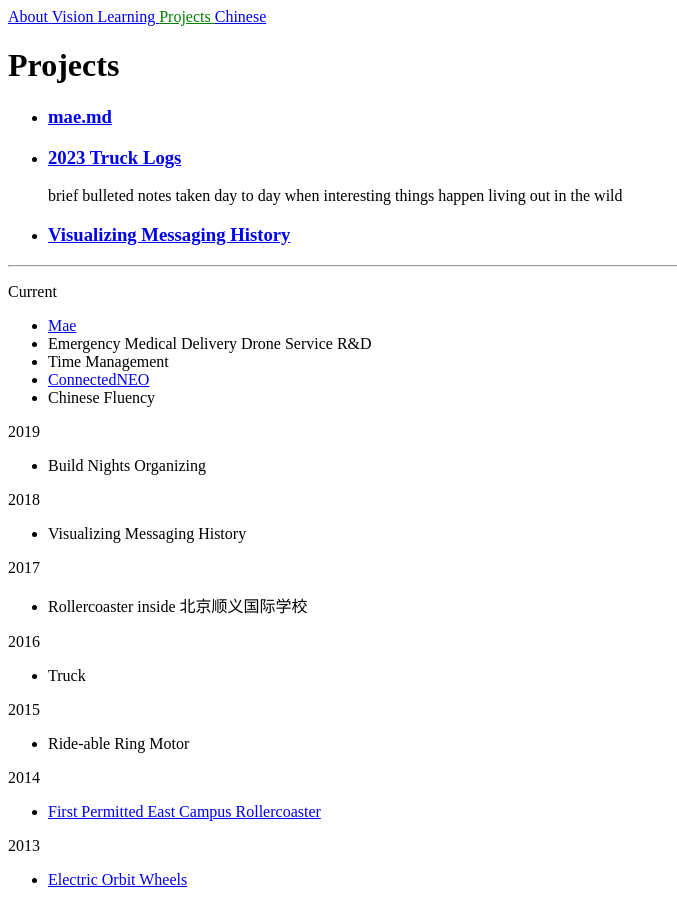
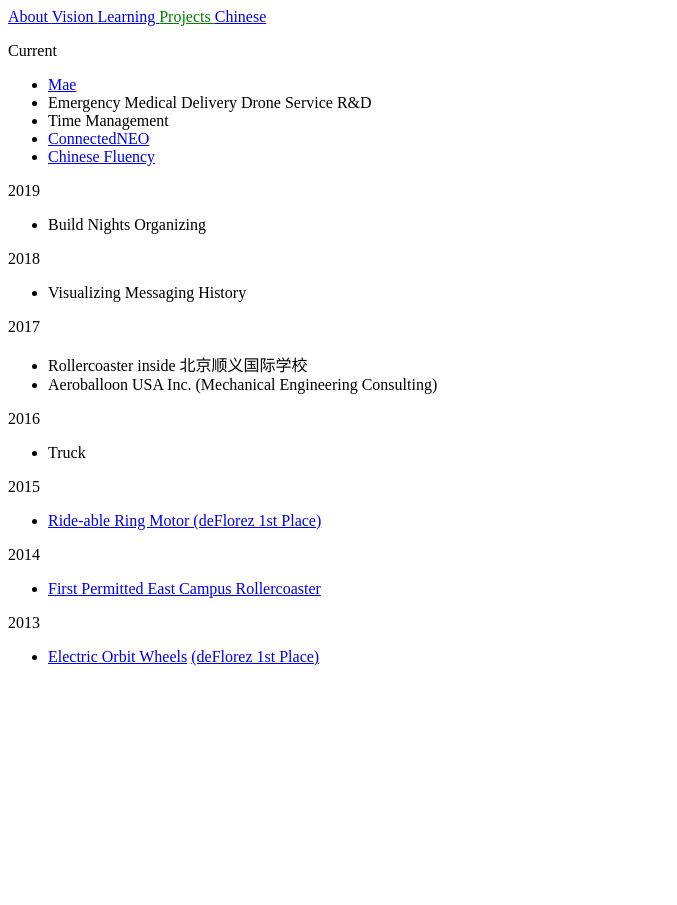
Before and after one commit to kriste11er/kriste11er.github.io, a Jekyll site: the page built from shop.md, in a window 1280 px wide. Shown: the whole page, without its empty margins (0-677 px from the left). Built offline with Jekyll 4.4.1, drawn with Linux system fonts in a browser that asks for light colours.

Commit message:
deflorez poster, gpa updates, chinese hsk5 score

```diff
--- a/shop.md
+++ b/shop.md
@@ -2,26 +2,12 @@
 layout: default
 title: shop
 ---
-# Projects
-<ul>
-  {% for project in site.projects %}
-    <li>
-      <h3><a href="{{ project.url }}">{{ project.year }} {{ project.name }}</a></h3>
-      <p>{{ project.description }}</p>
-    </li>
-  {% endfor %}
-</ul>
-
-
----
-
-
 Current
 - [Mae]({% link _projects/mae.md %})
 - Emergency Medical Delivery Drone Service R&D
 - Time Management
 - [ConnectedNEO](https://connectedneo.com/)
-- Chinese Fluency
+- [Chinese Fluency](https://www.kriste11er.com/chinese.html)
 
 2019
 - Build Nights Organizing
@@ -31,15 +17,16 @@
 
 2017
 - Rollercoaster inside 北京顺义国际学校
+- Aeroballoon USA Inc. (Mechanical Engineering Consulting)
 
 2016
 - Truck
 
 2015
-- Ride-able Ring Motor
+- [Ride-able Ring Motor (deFlorez 1st Place)](https://www.kriste11er.com/2015-DeFlorez_poster_final3.pdf)
 
 2014
 - [First Permitted East Campus Rollercoaster](https://build-its-inprogress.blogspot.com/search/label/Wooden%20Roller%20Coaster)
 
 2013
-- [Electric Orbit Wheels](http://www.instructables.com/id/Electric-Orbit-Wheels-Laterally-Propelled-Hub-les/)
+- [Electric Orbit Wheels](http://www.instructables.com/id/Electric-Orbit-Wheels-Laterally-Propelled-Hub-les/) [(deFlorez 1st Place)](https://www.kriste11er.com/deflorez_poster7_final.pdf)
```
Also changed, not shown: chinese.md (+4 -1 lines), index.md (+6 -1 lines), learning.md (+2 -0 lines), .obsidian/workspace.json, 2 other files.
